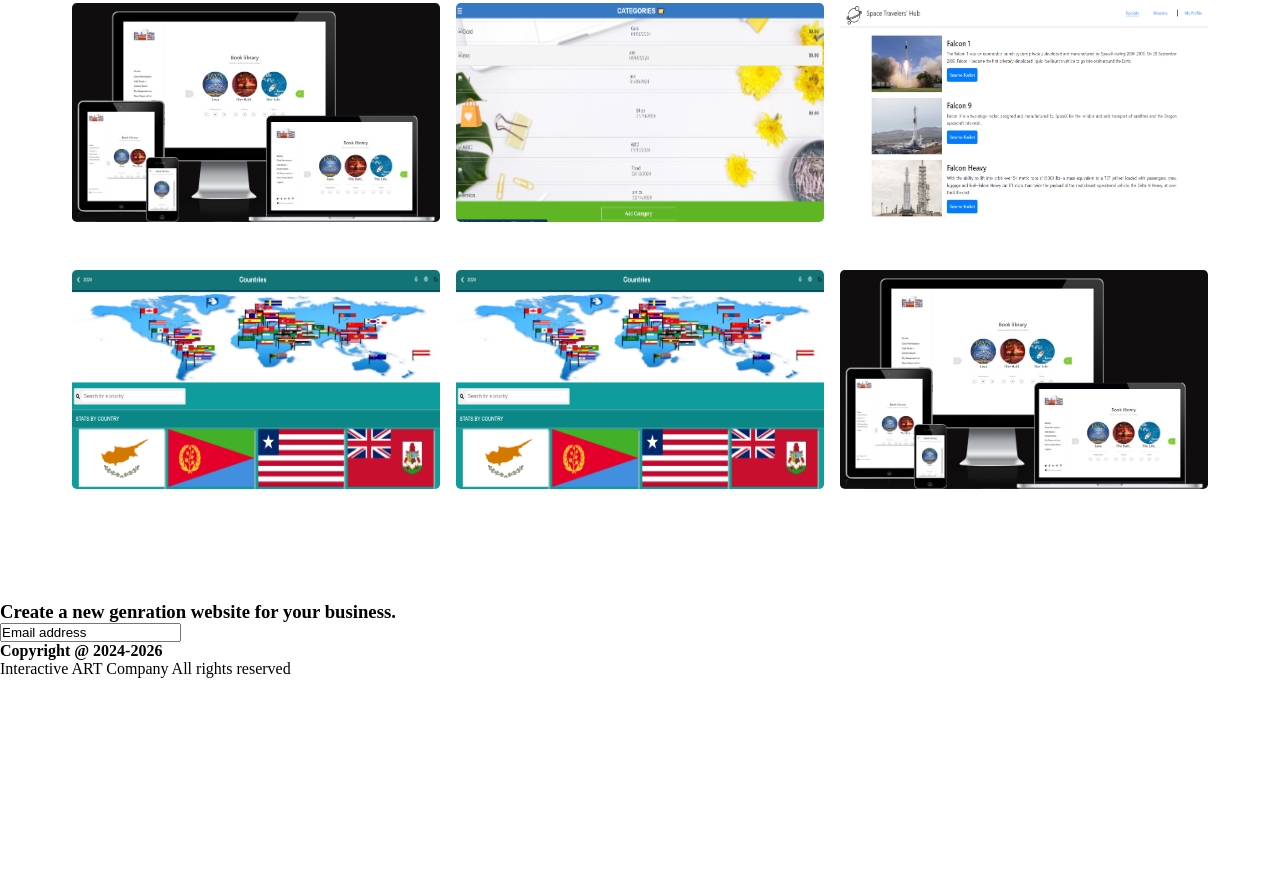
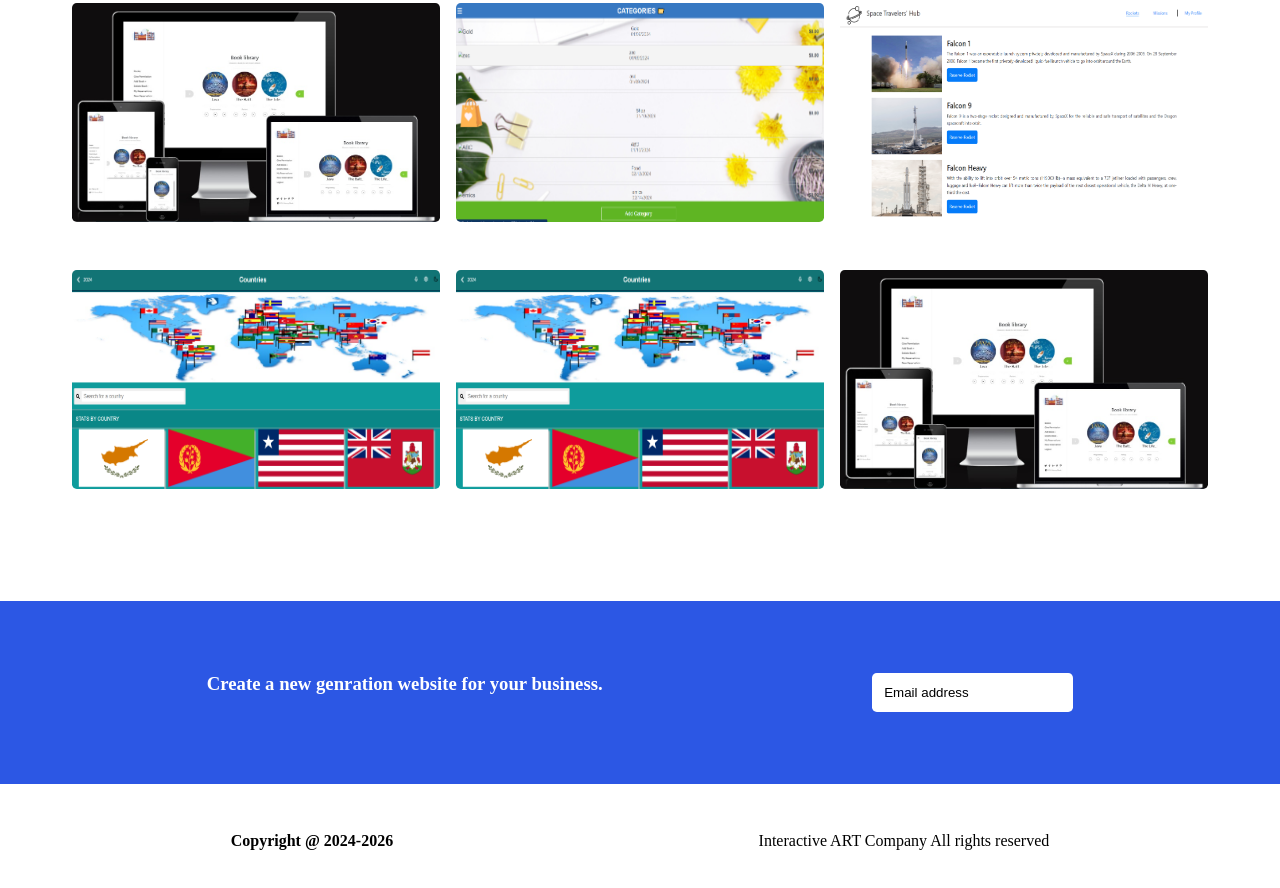
Before and after one commit to sadaf-Daneshgar/p-practice, a plain HTML site: page index.html in a window 1280 px wide. Shown: the part 2502-3390 px from the top of the page. Before the commit the page ends 3180 px from the top, so only its background shows below. Drawn offline with Linux system fonts and the light colour scheme; files whose address does not match are found by name.

Commit message:
added the style for footer

```diff
--- a/style.css
+++ b/style.css
@@ -165,3 +165,29 @@ nav {
   height: 100%;
   /* object-fit: cover; */
 }
+
+.footer-section {
+  display: flex;
+  justify-content: space-around;
+  padding: 4.5rem;
+  flex-wrap: wrap;
+  background-color: #2C57E4;
+}
+
+h3 {
+  color: #fff;
+}
+
+input {
+  border: none;
+  outline: none;
+  padding: 12px;
+  border-radius: 0.3rem;
+}
+
+.end {
+  display: flex;
+  justify-content: space-around;
+  padding: 3rem;
+  flex-wrap: wrap;
+}
```
